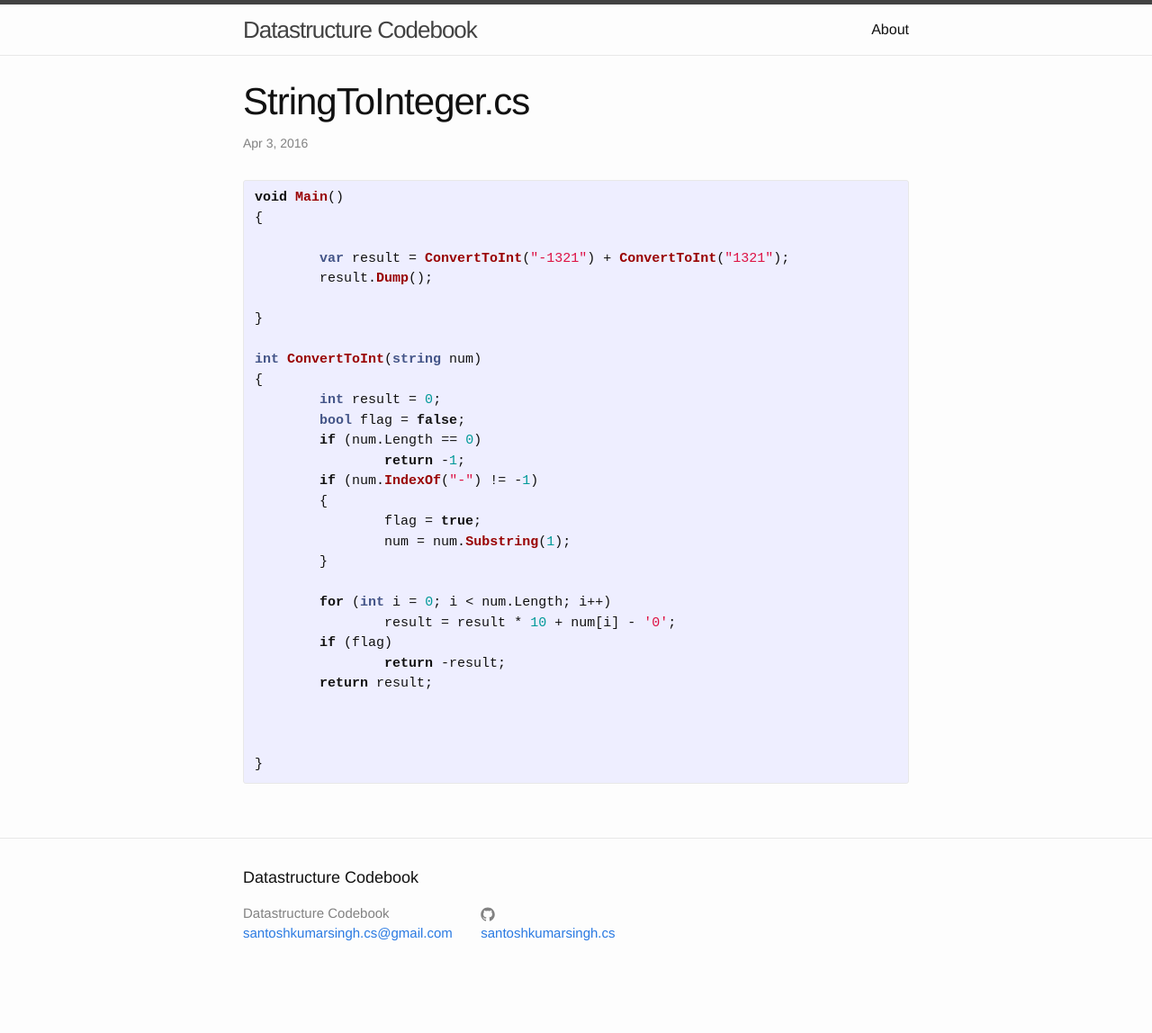
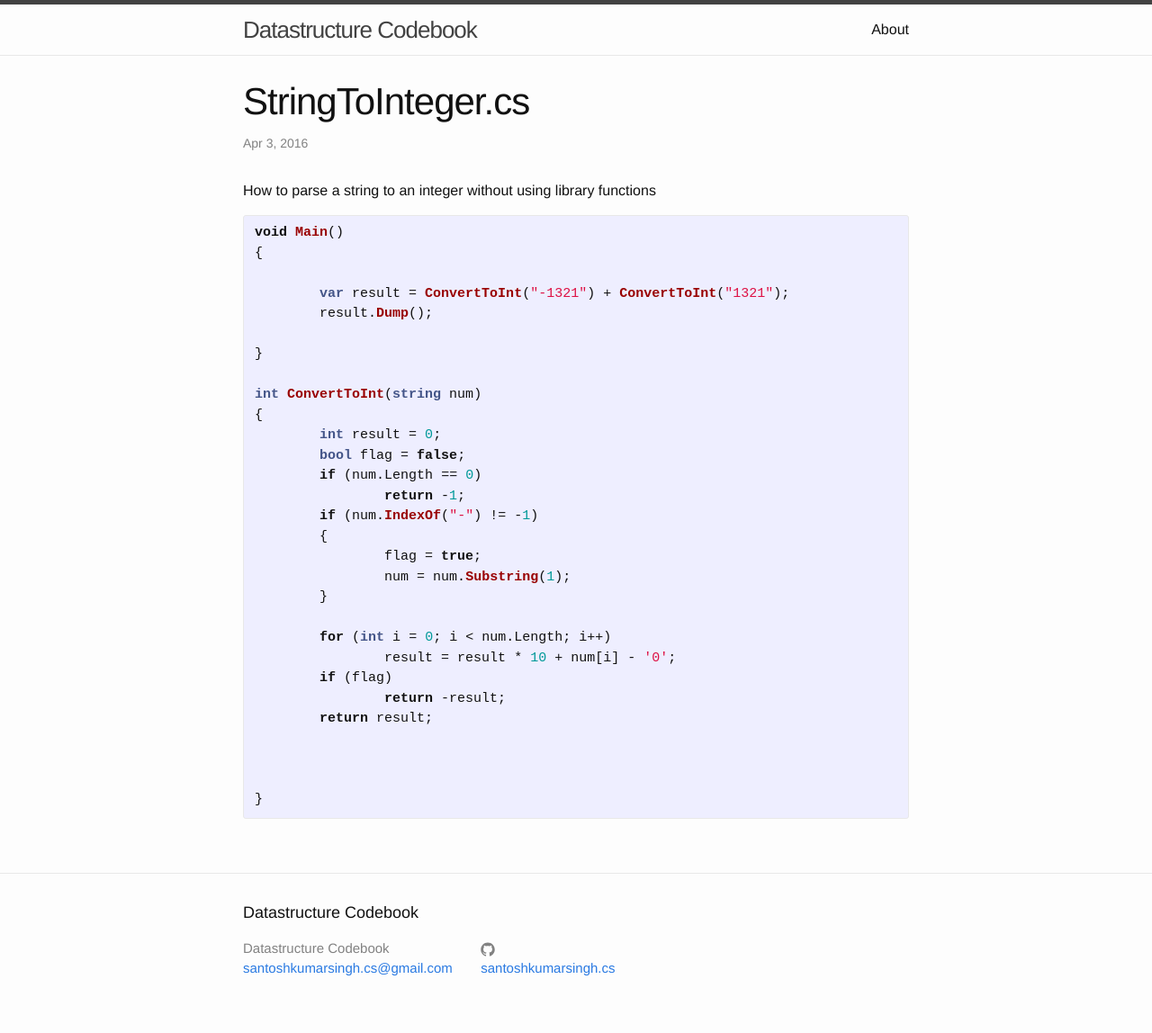
Before and after one commit to dscodebook/dscodebook.github.com, a Jekyll site: the page built from _posts/2016-05-03-StringToInteger.cs.markdown, in a window 1280 px wide. Shown: the whole page at 90% size. Built offline with Jekyll 4.4.1, drawn with Linux system fonts in a browser that asks for light colours; before the commit the page ends 1109 px from its top, so only the background shows below that.

Commit message:
Update 2016-05-03-StringToInteger.cs.markdown

```diff
--- a/_posts/2016-05-03-StringToInteger.cs.markdown
+++ b/_posts/2016-05-03-StringToInteger.cs.markdown
@@ -4,6 +4,7 @@ title:  "StringToInteger.cs"
 date:   2016-04-03 19:59:20 +0530
 categories: Sorting
 ---
+How to parse a string to an integer without using library functions
 
 {% highlight csharp %}
 
```
